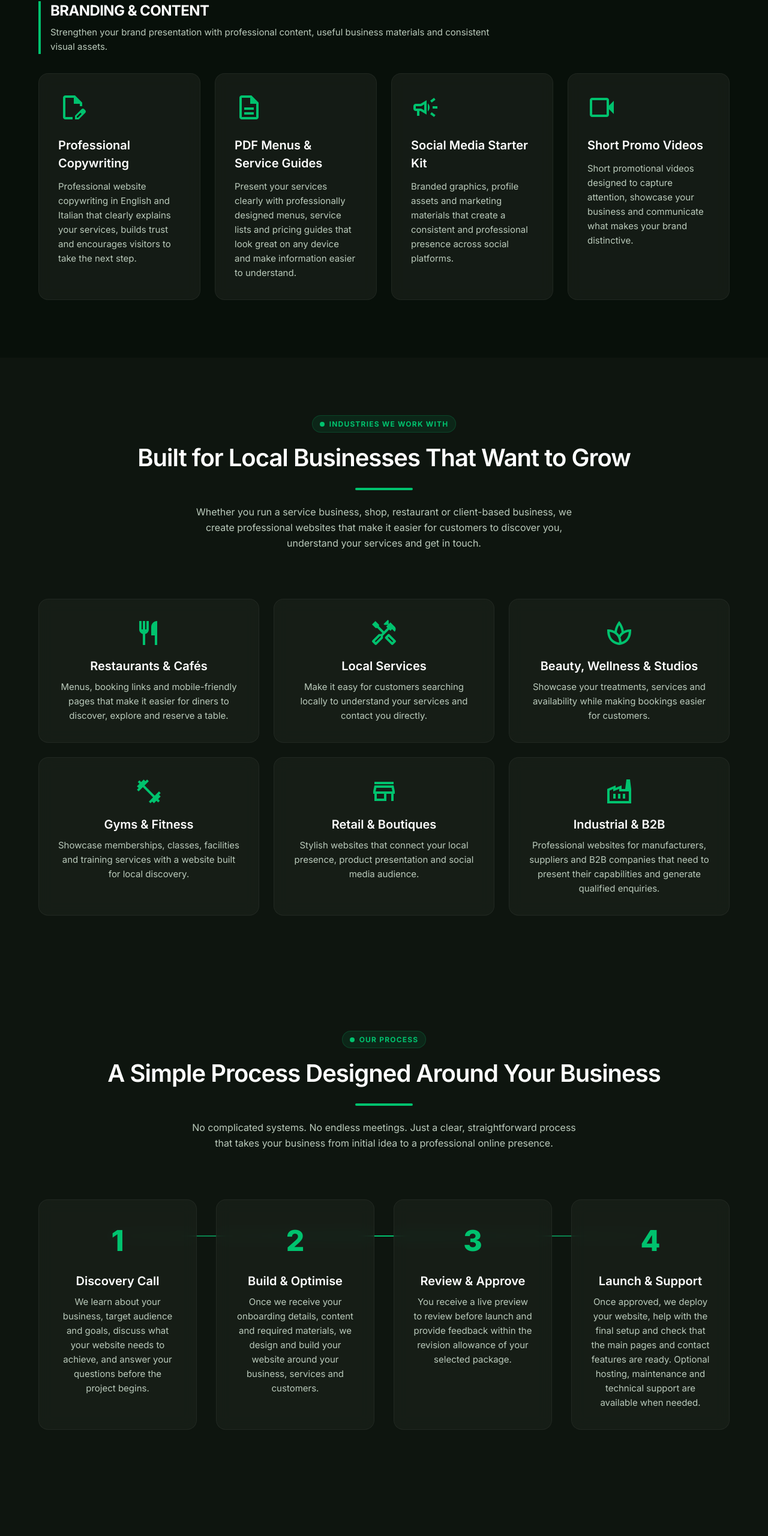
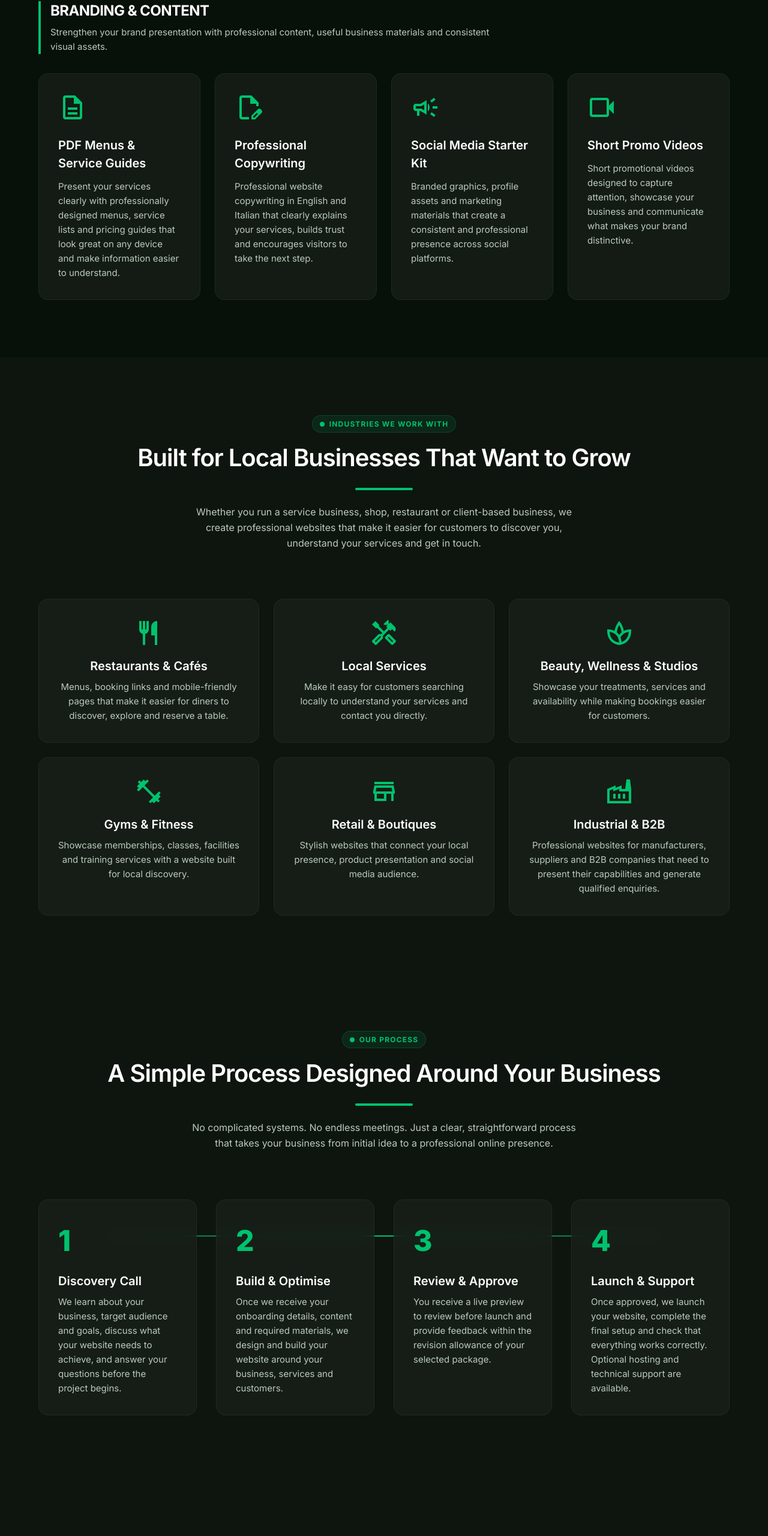
Before and after one commit to Soloteam80/toplocalwebsites.com, a plain HTML site: page services.html in a window 1280 px wide. Shown: the part 4260-6820 px from the top of the page at 60% size. Drawn offline with nearby package versions, Linux system fonts and the light colour scheme.

Commit message:
Polish services page content and layout

```diff
--- a/services.html
+++ b/services.html
@@ -867,6 +867,24 @@
                 >
                   <span
                     class="material-symbols-outlined text-primary text-5xl mb-6 block"
+                    >description</span
+                  >
+                  <h3 class="mb-3 text-[1.25rem] font-semibold text-white">
+                    PDF Menus &amp; Service Guides
+                  </h3>
+                  <p
+                    class="text-on-surface-variant text-[0.9375rem] leading-[1.6]"
+                  >
+                    Present your services clearly with professionally designed
+                    menus, service lists and pricing guides that look great on
+                    any device and make information easier to understand.
+                  </p>
+                </div>
+                <div
+                  class="glass-surface p-8 rounded-2xl hover:-translate-y-2 hover:shadow-[0_0_30px_rgba(0,194,110,0.15)] hover:border-primary/30 transition-all duration-300 reveal-item"
+                >
+                  <span
+                    class="material-symbols-outlined text-primary text-5xl mb-6 block"
                     >edit_document</span
                   >
                   <h3 class="mb-3 text-[1.25rem] font-semibold text-white">
@@ -878,24 +896,6 @@
                     Professional website copywriting in English and Italian that
                     clearly explains your services, builds trust and encourages
                     visitors to take the next step.
-                  </p>
-                </div>
-                <div
-                  class="glass-surface p-8 rounded-2xl hover:-translate-y-2 hover:shadow-[0_0_30px_rgba(0,194,110,0.15)] hover:border-primary/30 transition-all duration-300 reveal-item"
-                >
-                  <span
-                    class="material-symbols-outlined text-primary text-5xl mb-6 block"
-                    >description</span
-                  >
-                  <h3 class="mb-3 text-[1.25rem] font-semibold text-white">
-                    PDF Menus &amp; Service Guides
-                  </h3>
-                  <p
-                    class="text-on-surface-variant text-[0.9375rem] leading-[1.6]"
-                  >
-                    Present your services clearly with professionally designed
-                    menus, service lists and pricing guides that look great on
-                    any device and make information easier to understand.
                   </p>
                 </div>
                 <div
@@ -1187,7 +1187,7 @@
               ></div>
             </div>
             <div
-              class="group glass-surface p-8 rounded-2xl text-center hover:-translate-y-2 hover:border-primary/30 hover:shadow-[0_0_35px_rgba(0,194,110,0.18)] transition-all duration-300 reveal-item"
+              class="group glass-surface p-8 rounded-2xl text-left hover:-translate-y-2 hover:border-primary/30 hover:shadow-[0_0_35px_rgba(0,194,110,0.18)] transition-all duration-300 reveal-item"
             >
               <div
                 class="text-primary text-[3rem] font-extrabold mb-4 group-hover:scale-110 transition-transform duration-300"
@@ -1204,7 +1204,7 @@
               </p>
             </div>
             <div
-              class="group glass-surface p-8 rounded-2xl text-center hover:-translate-y-2 hover:border-primary/30 hover:shadow-[0_0_35px_rgba(0,194,110,0.18)] transition-all duration-300 reveal-item"
+              class="group glass-surface p-8 rounded-2xl text-left hover:-translate-y-2 hover:border-primary/30 hover:shadow-[0_0_35px_rgba(0,194,110,0.18)] transition-all duration-300 reveal-item"
             >
               <div
                 class="text-primary text-[3rem] font-extrabold mb-4 group-hover:scale-110 transition-transform duration-300"
@@ -1221,7 +1221,7 @@
               </p>
             </div>
             <div
-              class="group glass-surface p-8 rounded-2xl text-center hover:-translate-y-2 hover:border-primary/30 hover:shadow-[0_0_35px_rgba(0,194,110,0.18)] transition-all duration-300 reveal-item"
+              class="group glass-surface p-8 rounded-2xl text-left hover:-translate-y-2 hover:border-primary/30 hover:shadow-[0_0_35px_rgba(0,194,110,0.18)] transition-all duration-300 reveal-item"
             >
               <div
                 class="text-primary text-[3rem] font-extrabold mb-4 group-hover:scale-110 transition-transform duration-300"
@@ -1237,7 +1237,7 @@
               </p>
             </div>
             <div
-              class="group glass-surface p-8 rounded-2xl text-center hover:-translate-y-2 hover:border-primary/30 hover:shadow-[0_0_35px_rgba(0,194,110,0.18)] transition-all duration-300 reveal-item"
+              class="group glass-surface p-8 rounded-2xl text-left hover:-translate-y-2 hover:border-primary/30 hover:shadow-[0_0_35px_rgba(0,194,110,0.18)] transition-all duration-300 reveal-item"
             >
               <div
                 class="text-primary text-[3rem] font-extrabold mb-4 group-hover:scale-110 transition-transform duration-300"
@@ -1248,10 +1248,9 @@
                 Launch & Support
               </h3>
               <p class="text-on-surface-variant text-[0.9375rem] leading-[1.6]">
-                Once approved, we deploy your website, help with the final setup
-                and check that the main pages and contact features are ready.
-                Optional hosting, maintenance and technical support are
-                available when needed.
+                Once approved, we launch your website, complete the final setup
+                and check that everything works correctly. Optional hosting and
+                technical support are available.
               </p>
             </div>
           </div>
@@ -1332,7 +1331,7 @@
                 After Top Local Websites
               </div>
               <h3 class="text-white text-[1.4rem] font-semibold mb-6">
-                Modern Website Designed to Turn Interest Into Action
+                Modern & High-Performing Website
               </h3>
               <ul class="space-y-4 text-white/80 text-[0.95rem]">
                 <li>• Fast, modern and conversion-focused design</li>
@@ -1413,7 +1412,7 @@
                   features, multilingual content or additional marketing
                   support. Every project is clearly scoped before work begins,
                   so you know exactly what is included and what any optional
-                  extras will cost. There are no unexpected charges..
+                  extras will cost. There are no unexpected charges.
                 </p>
               </div>
             </div>
```
